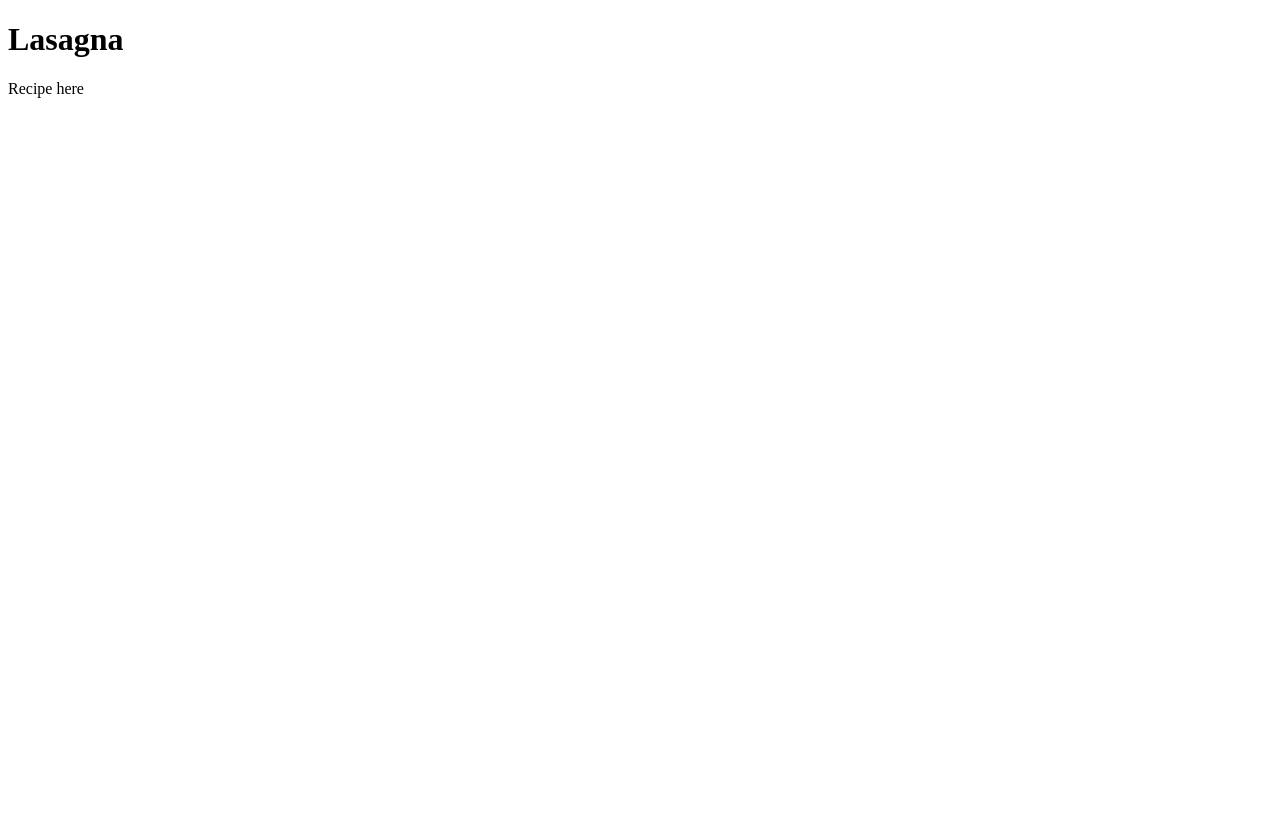
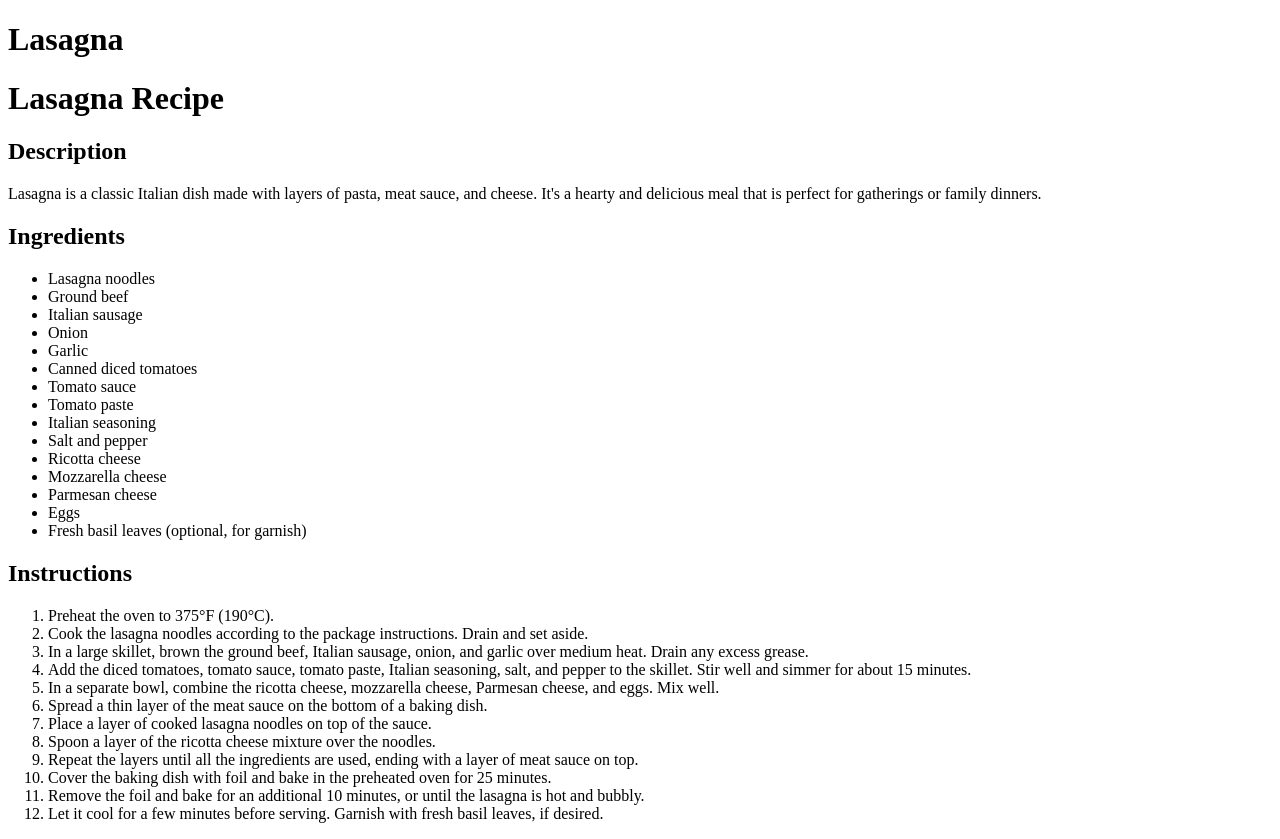
Before and after one commit to joegbrush/odin-recipes, a plain HTML site: page recipes/lasagna.html in a window 1280 px wide. Before the commit the page ends 800 px from the top, so only its background shows below. Drawn offline with Linux system fonts and the light colour scheme.

Commit message:
lasagna recipe added to lasagna html

```diff
--- a/recipes/lasagna.html
+++ b/recipes/lasagna.html
@@ -7,6 +7,45 @@
 </head>
 <body>
     <h1>Lasagna</h1>
-    <p>Recipe here</p>
+    <div class="recipe">
+        <h1>Lasagna Recipe</h1>
+        <h2>Description</h2>
+        <p>
+          Lasagna is a classic Italian dish made with layers of pasta, meat sauce, and cheese. It's a hearty and delicious meal that is perfect for gatherings or family dinners.
+        </p>
+        <h2>Ingredients</h2>
+        <ul>
+          <li>Lasagna noodles</li>
+          <li>Ground beef</li>
+          <li>Italian sausage</li>
+          <li>Onion</li>
+          <li>Garlic</li>
+          <li>Canned diced tomatoes</li>
+          <li>Tomato sauce</li>
+          <li>Tomato paste</li>
+          <li>Italian seasoning</li>
+          <li>Salt and pepper</li>
+          <li>Ricotta cheese</li>
+          <li>Mozzarella cheese</li>
+          <li>Parmesan cheese</li>
+          <li>Eggs</li>
+          <li>Fresh basil leaves (optional, for garnish)</li>
+        </ul>
+        <h2>Instructions</h2>
+        <ol>
+          <li>Preheat the oven to 375°F (190°C).</li>
+          <li>Cook the lasagna noodles according to the package instructions. Drain and set aside.</li>
+          <li>In a large skillet, brown the ground beef, Italian sausage, onion, and garlic over medium heat. Drain any excess grease.</li>
+          <li>Add the diced tomatoes, tomato sauce, tomato paste, Italian seasoning, salt, and pepper to the skillet. Stir well and simmer for about 15 minutes.</li>
+          <li>In a separate bowl, combine the ricotta cheese, mozzarella cheese, Parmesan cheese, and eggs. Mix well.</li>
+          <li>Spread a thin layer of the meat sauce on the bottom of a baking dish.</li>
+          <li>Place a layer of cooked lasagna noodles on top of the sauce.</li>
+          <li>Spoon a layer of the ricotta cheese mixture over the noodles.</li>
+          <li>Repeat the layers until all the ingredients are used, ending with a layer of meat sauce on top.</li>
+          <li>Cover the baking dish with foil and bake in the preheated oven for 25 minutes.</li>
+          <li>Remove the foil and bake for an additional 10 minutes, or until the lasagna is hot and bubbly.</li>
+          <li>Let it cool for a few minutes before serving. Garnish with fresh basil leaves, if desired.</li>
+        </ol>
+      </div>
 </body>
 </html>
```
